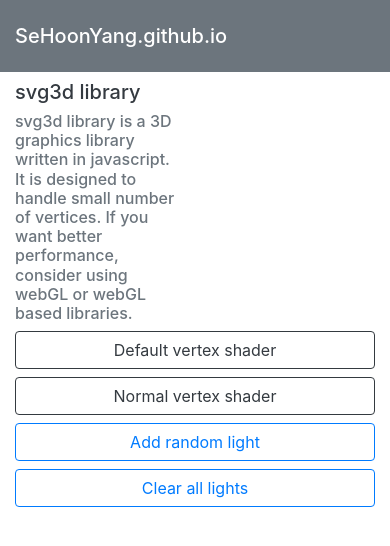
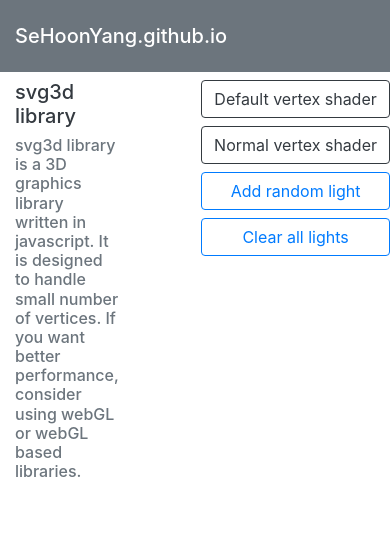
Before and after one commit to SeHoonYang/SeHoonYang.github.io, a plain HTML site: page index.html in a window 390 px wide. Drawn offline with nearby package versions, Linux system fonts and the light colour scheme; a script that the page names is missing.

Commit message:
design slightly changed for mobile

```diff
--- a/index.html
+++ b/index.html
@@ -20,7 +20,7 @@
 	<!-- body -->
 	<div class="container">
 		<div class="row">
-			<div class="col-6">
+			<div class="col">
 				<h5 class="text-dark">svg3d library</h5>
 				<h6 class="text-secondary">svg3d library is a 3D graphics library written in javascript. It is designed to handle small number of vertices. If you want better performance, consider using webGL or webGL based libraries.</h6>
 			</div>
@@ -28,7 +28,7 @@
 				<div id="viewportContainer">
 				</div>
 			</div>
-			<div class="col">
+			<div class="col px-0">
 				<button type="button" class="btn btn-block btn-outline-dark" onClick="bunny.setVertexShader(context.defaultVertexShader)">Default vertex shader</button>
 				<button type="button" class="btn btn-block btn-outline-dark" onClick="bunny.setVertexShader(NormalColorShader)">Normal vertex shader</button>
 				<button type="button" class="btn btn-block btn-outline-primary" onClick="context.createPointLight([Math.random()*20-10,Math.random()*20-10,Math.random()*20-10], Math.random() * 0xFFFFFF, Math.random())">Add random light</button>
```
